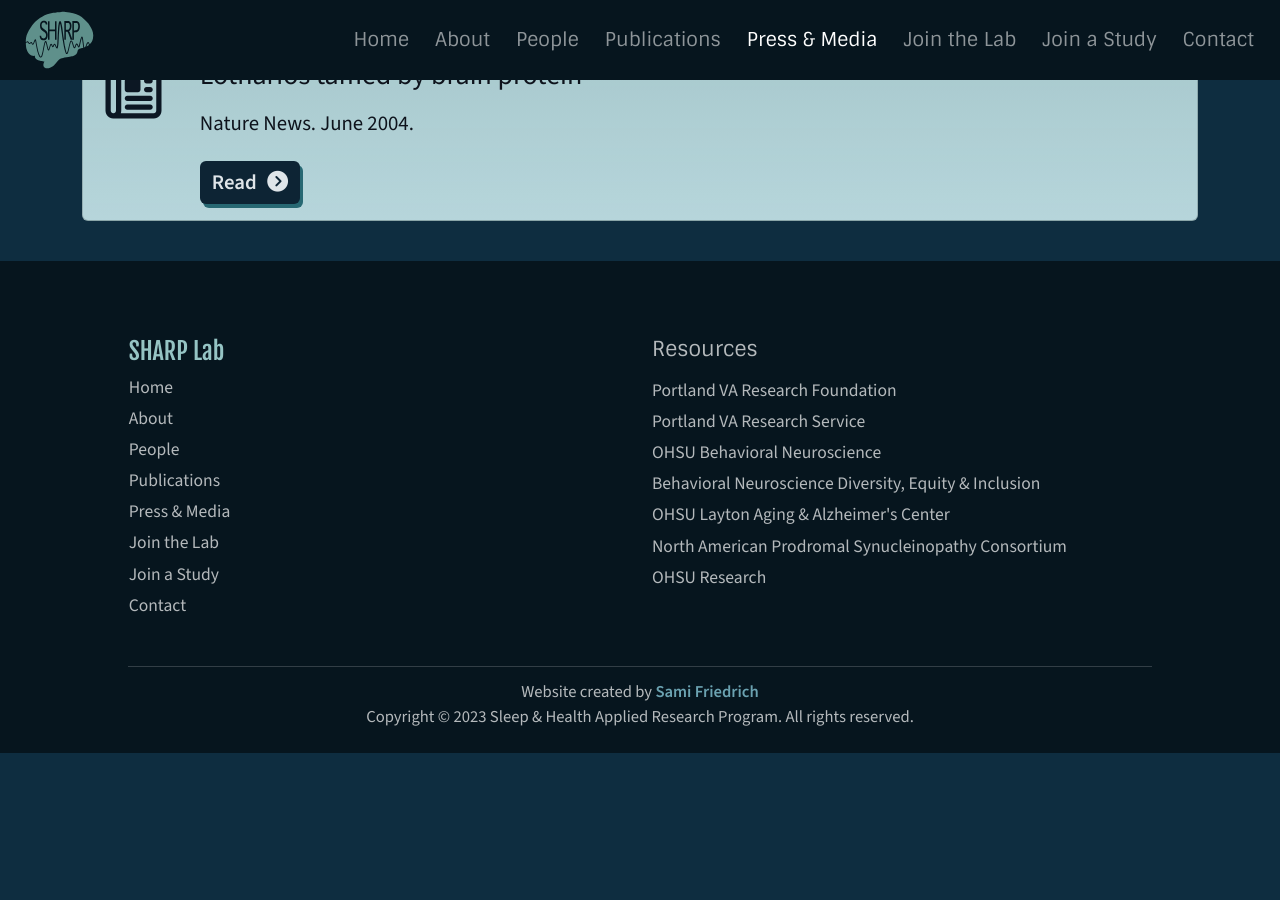
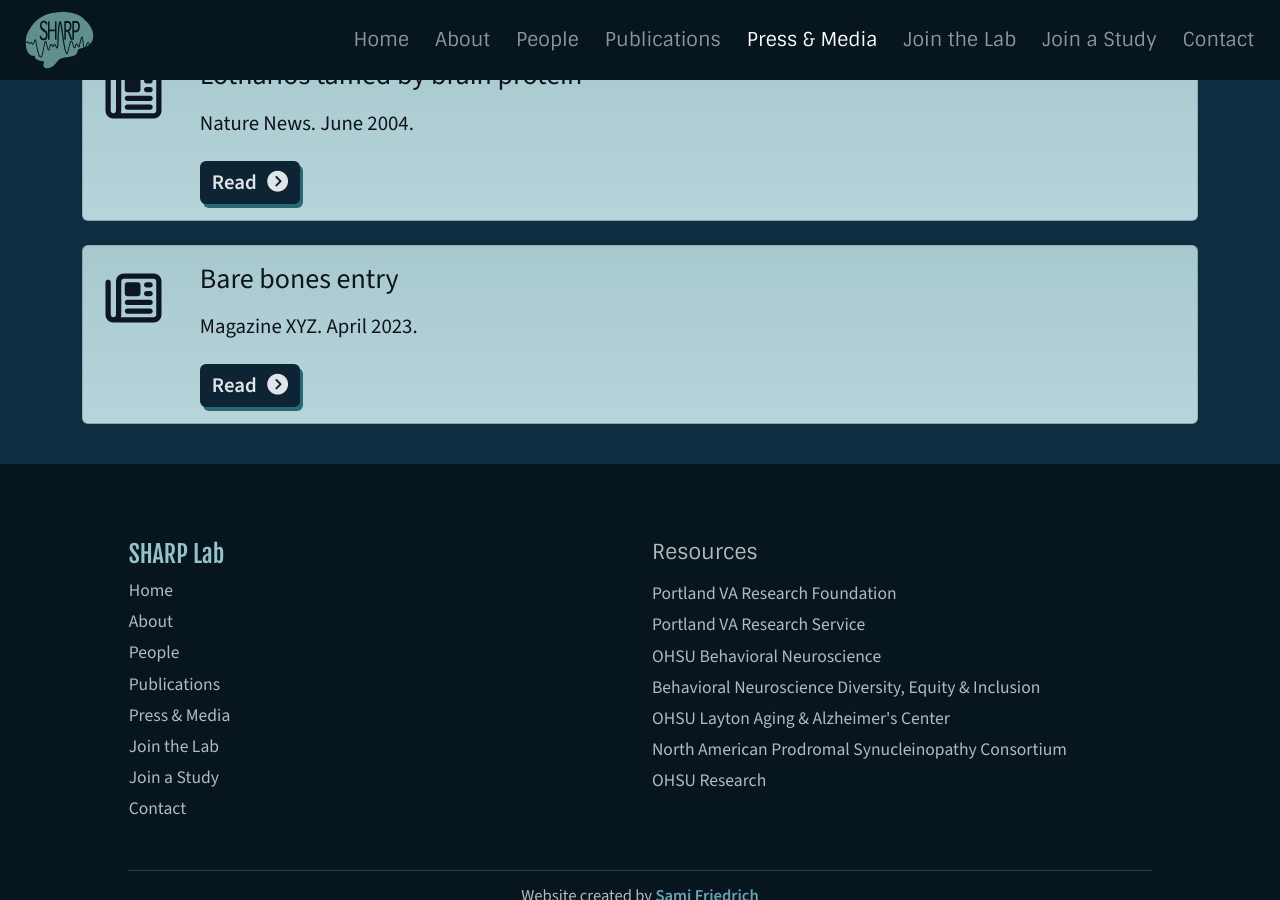
Before and after one commit to SHARP-lab-PDX/SHARP-lab-PDX.github.io, a Jekyll site: the page built from press.html, in a window 1280 px wide and 900 px high, scrolled down 5273 px. Built offline with Jekyll 4.4.1, drawn with Linux system fonts in a browser that asks for light colours; nearby versions of some CDN libraries; a style sheet for code colours, icons or effects is not loaded; before the commit the page ends 6026 px from its top, so only the background shows below that.

Commit message:
Update Site data “media”

```diff
--- a/_data/media.yml
+++ b/_data/media.yml
@@ -242,3 +242,10 @@ media:
     source: Nature News
     description: null
     year: "2004"
+  - featured: false
+    title: Bare bones entry
+    type: article
+    source: Magazine XYZ
+    month: April
+    year: "2023"
+    url: /
```
